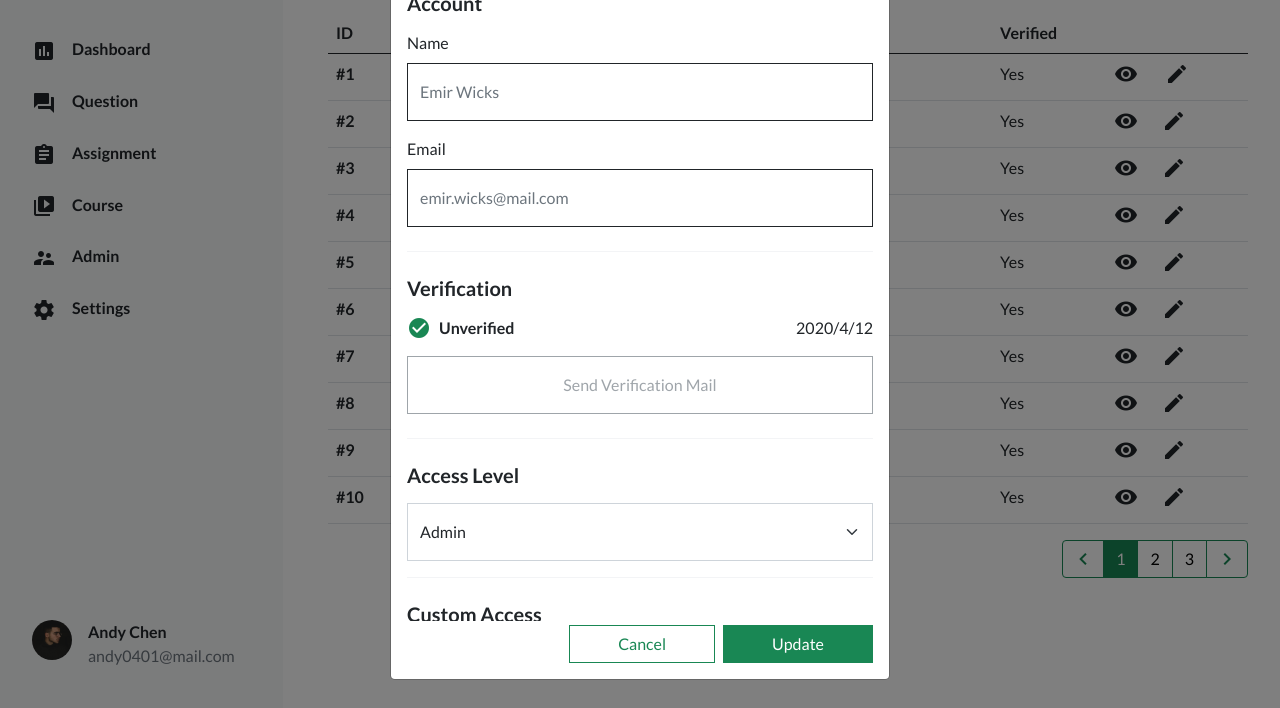
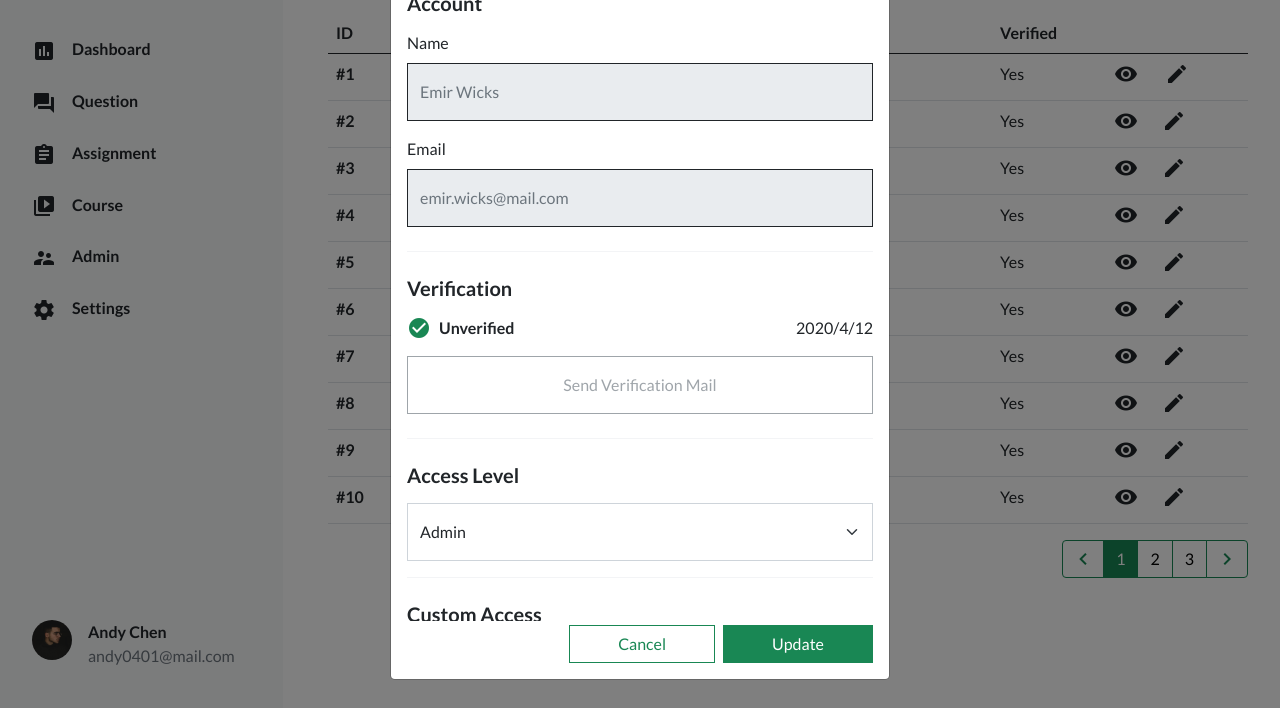
Before and after one commit to Vian1113/2022-web-layout-training-week5, a plain HTML site: page admin.html in a window 1280 px wide. Both pictures are taken after a click on the link "edit". Shown: the part 92-800 px from the top of the page. Drawn offline with nearby package versions, Linux system fonts and the light colour scheme; a script that the page names is missing.

Commit message:
Update 2022-08-21T11:24:12.430Z

```diff
--- a/admin.html
+++ b/admin.html
@@ -472,12 +472,12 @@
                         <h5 class="fw-bolder mb-3">Account</h5>
                         <div class="mb-3">
                             <label for="EmirName" class="form-label">Name</label>
-                            <input type="text" class="form-control rounded-0 border-dark py-3" id="EmirName"
+                            <input type="text" class="form-control rounded-0 border-dark py-3"  readonly="value" id="EmirName"
                                 placeholder="Emir Wicks">
                         </div>
                         <div class="mb-4">
                             <label for="EmirEmail" class="form-label ">Email</label>
-                            <input type="email" class="form-control rounded-0 border-dark py-3" id="EmirEmail"
+                            <input type="email" class="form-control rounded-0 border-dark py-3" readonly="value" id="EmirEmail"
                                 placeholder="emir.wicks@mail.com">
                         </div>
 
```
